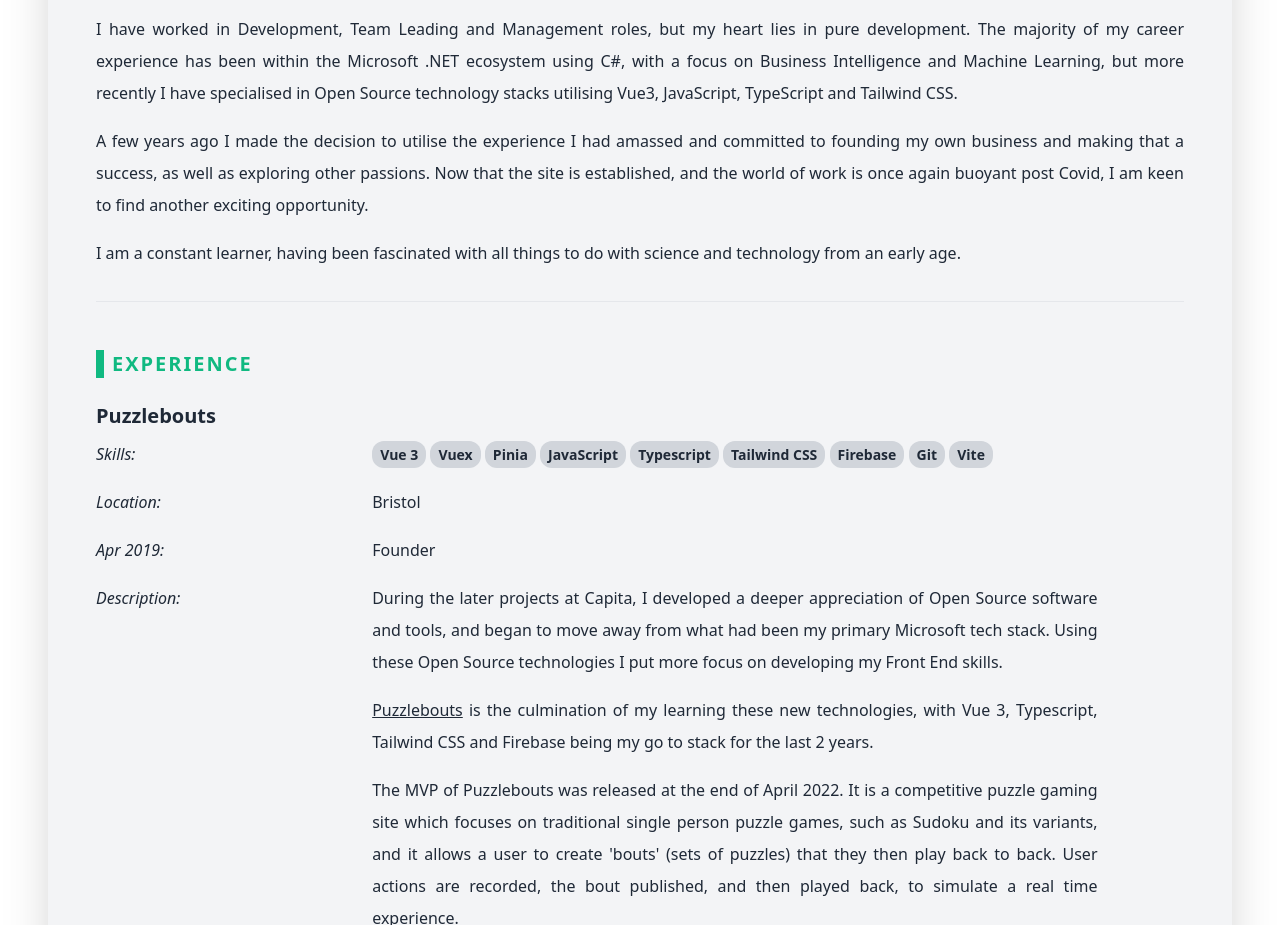
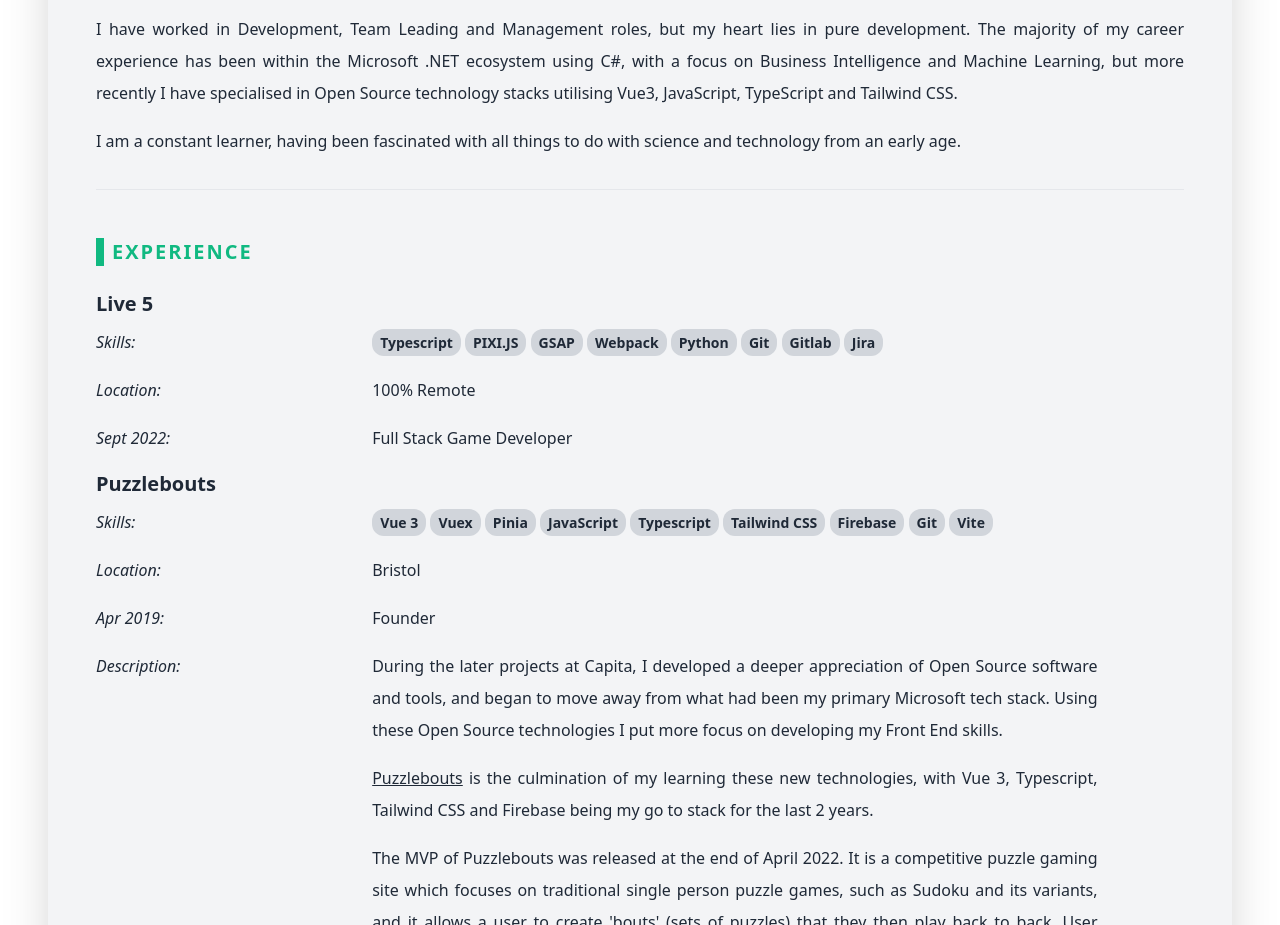
Before and after one commit to ChromaticRanger/my-cv, a website built with Vite: page index.html in a window 1280 px wide. Shown: the part 2361-3286 px from the top of the page. Built offline with nearby package versions, Linux system fonts and the light colour scheme; what @tailwindcss/typography would draw is missing.

Commit message:
Started to add Live 5

```diff
--- a/index.html
+++ b/index.html
@@ -95,7 +95,7 @@
               </li>
               <li>
                 <label for="ts-skill">TypeScript</label>
-                <progress id="ts-skill" max="100" value="60"></progress>
+                <progress id="ts-skill" max="100" value="80"></progress>
               </li>
               <li>
                 <label for="vue-skill">Vue 3 / Vuex / Pinia</label>
@@ -215,13 +215,6 @@
               CSS.
             </p>
             <p class="mb-4">
-              A few years ago I made the decision to utilise the experience I
-              had amassed and committed to founding my own business and making that
-              a success, as well as exploring other passions. Now that the site
-              is established, and the world of work is once again buoyant post
-              Covid, I am keen to find another exciting opportunity.
-            </p>
-            <p class="mb-4">
               I am a constant learner, having been fascinated with all things
               to do with science and technology from an early age.
             </p>
@@ -231,6 +224,41 @@
 
           <div id="experience" class="text-md text-justify text-gray-800 leading-8">
             <h2 class="section-headline mb-6">Experience</h2>
+            <!-- Live 5 -->
+            <div>
+              <h3 class="text-xl font-bold mb-2">Live 5</h3>
+              <section class="mb-2">
+                <div class="lg:inline-block lg:w-3/12 lg:align-top italic mb-2">
+                  Skills:
+                </div>
+                <div class="lg:inline-block lg:w-8/12 w-full">
+                  <span class="rounded-xl font-bold text-sm bg-gray-300 px-2 py-1">Typescript</span>
+                  <span class="rounded-xl font-bold text-sm bg-gray-300 px-2 py-1">PIXI.JS</span>
+                  <span class="rounded-xl font-bold text-sm bg-gray-300 px-2 py-1">GSAP</span>
+                  <span class="rounded-xl font-bold text-sm bg-gray-300 px-2 py-1">Webpack</span>
+                  <span class="rounded-xl font-bold text-sm bg-gray-300 px-2 py-1">Python</span>
+                  <span class="rounded-xl font-bold text-sm bg-gray-300 px-2 py-1">Git</span>
+                  <span class="rounded-xl font-bold text-sm bg-gray-300 px-2 py-1">Gitlab</span>
+                  <span class="rounded-xl font-bold text-sm bg-gray-300 px-2 py-1">Jira</span>
+                </div>
+              </section>
+              <section class="mb-2">
+                <div class="lg:inline-block lg:w-3/12 lg:align-top italic mb-2">
+                  Location:
+                </div>
+                <div class="lg:inline-block lg:w-8/12 w-full">
+                  100% Remote
+                </div>
+              </section>
+              <section class="mb-2">
+                <div class="lg:inline-block lg:w-3/12 lg:align-top italic mb-2">
+                  Sept 2022:
+                </div>
+                <div class="lg:inline-block lg:w-8/12 w-full">
+                  Full Stack Game Developer
+                </div>
+              </section>
+            </div>
             <!-- Puzzlebouts -->
             <div>
               <h3 class="text-xl font-bold mb-2">Puzzlebouts</h3>
```
